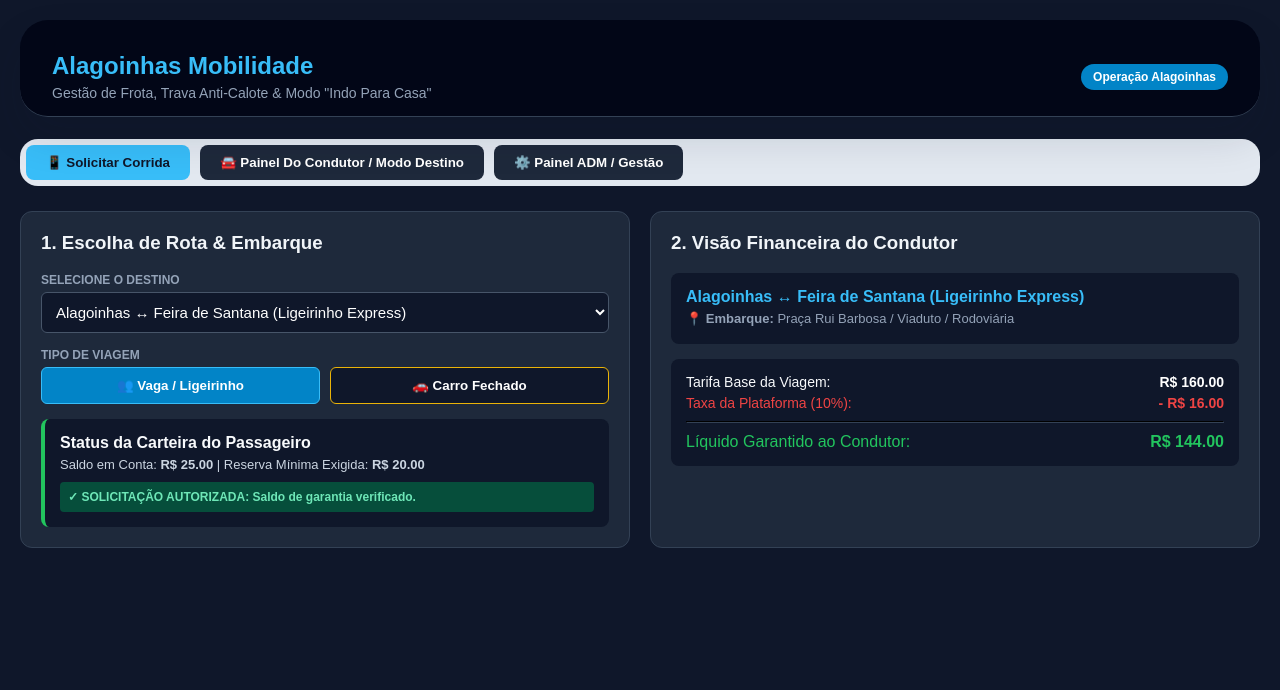
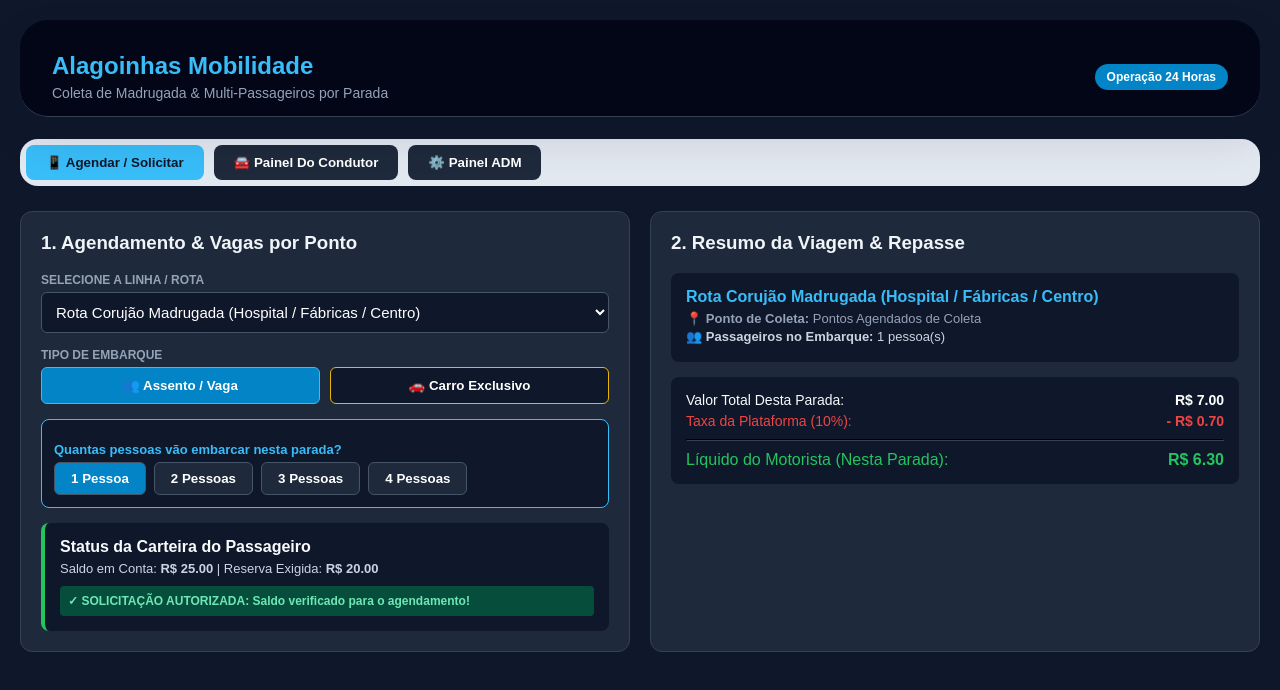
Before and after one commit to flavioaraujooficial-droid/alagoinhas-mobilidade, a React (Vite) app in the folder frontend/: page / in a window 1280 px wide. Shown: the top 690 px of the page. Built offline with nearby package versions, Linux system fonts and the light colour scheme.

Commit message:
Refactor routes and improve UI for scheduling
Updated route details and modified UI elements for better clarity and functionality.

```diff
--- a/frontend/src/main.jsx
+++ b/frontend/src/main.jsx
@@ -4,6 +4,9 @@ import './styles.css';
 
 // Tabela base de Linhas e Rotas do Hub de Alagoinhas
 const ROTAS_ALAGOINHAS_INICIAL = [
+  // --- ROTA DE CORUJÃO / MADRUGADA (COLETA PROGRAMADA) ---
+  { id: 15, nome: "Rota Corujão Madrugada (Hospital / Fábricas / Centro)", categoria: "Madrugada", tipo: "Van / Carro Compartilhado", tarifaColetivo: 7.00, tarifaExclusivo: 40.00, pontoEmbarque: "Pontos Agendados de Coleta", vagasObrigatorias: 4, taxaRetornoVazio: 0.00 },
+
   // --- EIXOS RODOVIÁRIOS / LIGEIRINHO EXPRESS ---
   { id: 13, nome: "Alagoinhas ↔ Feira de Santana (Ligeirinho Express)", categoria: "Intermunicipal", tipo: "Carro Compartilhado (4 Vagas)", tarifaColetivo: 40.00, tarifaExclusivo: 160.00, pontoEmbarque: "Praça Rui Barbosa / Viaduto / Rodoviária", vagasObrigatorias: 4, taxaRetornoVazio: 30.00 },
   { id: 14, nome: "Alagoinhas ↔ Salvador (Ligeirinho Express)", categoria: "Intermunicipal", tipo: "Carro Compartilhado (4 Vagas)", tarifaColetivo: 50.00, tarifaExclusivo: 200.00, pontoEmbarque: "Praça Rui Barbosa / Viaduto / Rodoviária", vagasObrigatorias: 4, taxaRetornoVazio: 50.00 },
@@ -20,16 +23,16 @@ const ROTAS_ALAGOINHAS_INICIAL = [
 
   // --- INTERMUNICIPAIS REGIONAIS ---
   { id: 9, nome: "Pedrão ↔ Alagoinhas", categoria: "Intermunicipal", tipo: "Regional", tarifaColetivo: 9.00, tarifaExclusivo: 60.00, pontoEmbarque: "Viaduto / Centro", vagasObrigatorias: 1, taxaRetornoVazio: 15.00 },
-  { id: 10, nome: "Aramari ↔ Alagoinhas", categoria: "Intermunicipal", tipo: "Regional", tarifaColetivo: 6.00, tarifaExclusivo: 35.00, pontoEmbarque: "Terminal Central", vagasObrigatorias: 1, taxaRetornoVazio: 10.00 },
-  { id: 11, nome: "Catu / Pojuca ↔ Alagoinhas", categoria: "Intermunicipal", tipo: "Regional", tarifaColetivo: 8.50, tarifaExclusivo: 55.00, pontoEmbarque: "Transbordo / Rodoviária", vagasObrigatorias: 1, taxaRetornoVazio: 15.00 }
+  { id: 10, nome: "Aramari ↔ Alagoinhas", categoria: "Intermunicipal", tipo: "Regional", tarifaColetivo: 6.00, tarifaExclusivo: 35.00, pontoEmbarque: "Terminal Central", vagasObrigatorias: 1, taxaRetornoVazio: 10.00 }
 ];
 
 function App() {
   const [abaAtiva, setAbaAtiva] = useState('passageiro');
-  const [idRotaSelecionada, setIdRotaSelecionada] = useState(13);
+  const [idRotaSelecionada, setIdRotaSelecionada] = useState(15); // Padrão: Corujão Madrugada
   const [modalidade, setModalidade] = useState('coletivo');
+  const [qtdPassageirosPonto, setQtdPassageirosPonto] = useState(1); // Número de pessoas no mesmo ponto
 
-  // RECURSO "INDO PARA CASA" (MODO DESTINO CONDUTOR)
+  // RECURSO "INDO PARA CASA"
   const [modoIndoParaCasa, setModoIndoParaCasa] = useState(false);
   const [destinoCasa, setDestinoCasa] = useState('Estêvão');
 
@@ -41,23 +44,16 @@ function App() {
   const [taxaPlataforma, setTaxaPlataforma] = useState(10);
   const [reservaMinimaPassageiro, setReservaMinimaPassageiro] = useState(20.00);
   const [saldoCarteiraPassageiro, setSaldoCarteiraPassageiro] = useState(25.00);
-  const [incluirGarantiaRetorno, setIncluirGarantiaRetorno] = useState(false);
 
   const [rotas, setRotas] = useState(ROTAS_ALAGOINHAS_INICIAL);
-  const [novaRota, setNovaRota] = useState({ nome: '', categoria: 'Urbana', tarifaColetivo: 5, tarifaExclusivo: 30, pontoEmbarque: 'Centro', taxaRetornoVazio: 10 });
-
   const rotaSelecionada = rotas.find(r => r.id === Number(idRotaSelecionada)) || rotas[0];
 
   // CÁLCULOS
-  const tarifaBaseCalculada = modalidade === 'coletivo' ? rotaSelecionada.tarifaColetivo : rotaSelecionada.tarifaExclusivo;
-  const eLigeirinhoColetivo = modalidade === 'coletivo' && rotaSelecionada.vagasObrigatorias === 4;
-  const faturamentoTotalCarro = eLigeirinhoColetivo ? (rotaSelecionada.tarifaColetivo * 4) : tarifaBaseCalculada;
+  const tarifaUnitaria = modalidade === 'coletivo' ? rotaSelecionada.tarifaColetivo : rotaSelecionada.tarifaExclusivo;
+  const valorTotalPague = modalidade === 'coletivo' ? (tarifaUnitaria * qtdPassageirosPonto) : tarifaUnitaria;
 
-  const adicionalRetorno = (modalidade === 'exclusivo' && incluirGarantiaRetorno) ? rotaSelecionada.taxaRetornoVazio : 0;
-  const faturamentoBrutoComRetorno = faturamentoTotalCarro + adicionalRetorno;
-
-  const valorDescontoPlataforma = (faturamentoBrutoComRetorno * taxaPlataforma) / 100;
-  const valorLiquidoMotorista = faturamentoBrutoComRetorno - valorDescontoPlataforma;
+  const valorDescontoPlataforma = (valorTotalPague * taxaPlataforma) / 100;
+  const valorLiquidoMotorista = valorTotalPague - valorDescontoPlataforma;
 
   const passageiroAprovado = saldoCarteiraPassageiro >= reservaMinimaPassageiro;
 
@@ -75,15 +71,6 @@ function App() {
     }
   };
 
-  const adicionarNovaRota = (e) => {
-    e.preventDefault();
-    if (!novaRota.nome) return;
-    const novoid = rotas.length > 0 ? Math.max(...rotas.map(r => r.id)) + 1 : 1;
-    setRotas([...rotas, { ...novaRota, id: novoid, vagasObrigatorias: 1 }]);
-    setNovaRota({ nome: '', categoria: 'Urbana', tarifaColetivo: 5, tarifaExclusivo: 30, pontoEmbarque: 'Centro', taxaRetornoVazio: 10 });
-    alert('Nova rota adicionada com sucesso!');
-  };
-
   return (
     <div style={{ fontFamily: 'sans-serif', backgroundColor: '#0f172a', color: '#f8fafc', minHeight: '100vh', padding: '20px' }}>
 
@@ -91,23 +78,23 @@ function App() {
       <header style={{ borderBottom: '1px solid #334155', paddingBottom: '15px', marginBottom: '20px', display: 'flex', justifyContent: 'space-between', alignItems: 'center' }}>
         <div>
           <h1 style={{ color: '#38bdf8', margin: 0, fontSize: '24px' }}>Alagoinhas Mobilidade</h1>
-          <p style={{ color: '#94a3b8', margin: '5px 0 0 0', fontSize: '14px' }}>Gestão de Frota, Trava Anti-Calote & Modo "Indo Para Casa"</p>
+          <p style={{ color: '#94a3b8', margin: '5px 0 0 0', fontSize: '14px' }}>Coleta de Madrugada & Multi-Passageiros por Parada</p>
         </div>
         <span style={{ backgroundColor: '#0284c7', padding: '6px 12px', borderRadius: '20px', fontSize: '12px', fontWeight: 'bold' }}>
-          Operação Alagoinhas
+          Operação 24 Horas
         </span>
       </header>
 
       {/* Navegação */}
       <nav style={{ display: 'flex', gap: '10px', marginBottom: '25px', flexWrap: 'wrap' }}>
         <button onClick={() => setAbaAtiva('passageiro')} style={{ padding: '10px 20px', borderRadius: '8px', border: 'none', backgroundColor: abaAtiva === 'passageiro' ? '#38bdf8' : '#1e293b', color: abaAtiva === 'passageiro' ? '#0f172a' : '#fff', fontWeight: 'bold', cursor: 'pointer' }}>
-          📱 Solicitar Corrida
+          📱 Agendar / Solicitar
         </button>
         <button onClick={() => setAbaAtiva('motorista_painel')} style={{ padding: '10px 20px', borderRadius: '8px', border: 'none', backgroundColor: abaAtiva === 'motorista_painel' ? '#22c55e' : '#1e293b', color: abaAtiva === 'motorista_painel' ? '#0f172a' : '#fff', fontWeight: 'bold', cursor: 'pointer' }}>
-          🚘 Painel do Condutor / Modo Destino
+          🚘 Painel do Condutor
         </button>
         <button onClick={() => setAbaAtiva('adm')} style={{ padding: '10px 20px', borderRadius: '8px', border: 'none', backgroundColor: abaAtiva === 'adm' ? '#eab308' : '#1e293b', color: abaAtiva === 'adm' ? '#0f172a' : '#fff', fontWeight: 'bold', cursor: 'pointer' }}>
-          ⚙️ Painel ADM / Gestão
+          ⚙️ Painel ADM
         </button>
       </nav>
 
@@ -116,10 +103,10 @@ function App() {
         <div style={{ display: 'grid', gridTemplateColumns: 'repeat(auto-fit, minmax(300px, 1fr))', gap: '20px' }}>
 
           <div style={{ backgroundColor: '#1e293b', padding: '20px', borderRadius: '12px', border: '1px solid #334155' }}>
-            <h3 style={{ marginTop: 0, color: '#f1f5f9' }}>1. Escolha de Rota & Embarque</h3>
+            <h3 style={{ marginTop: 0, color: '#f1f5f9' }}>1. Agendamento & Vagas por Ponto</h3>
 
             <div style={{ marginBottom: '15px' }}>
-              <label style={{ display: 'block', color: '#94a3b8', fontSize: '12px', marginBottom: '5px' }}>SELECIONE O DESTINO</label>
+              <label style={{ display: 'block', color: '#94a3b8', fontSize: '12px', marginBottom: '5px' }}>SELECIONE A LINHA / ROTA</label>
               <select value={idRotaSelecionada} onChange={(e) => setIdRotaSelecionada(e.target.value)} style={{ width: '100%', padding: '10px', borderRadius: '6px', backgroundColor: '#0f172a', color: '#fff', border: '1px solid #475569' }}>
                 {rotas.map(r => (
                   <option key={r.id} value={r.id}>{r.nome}</option>
@@ -128,35 +115,54 @@ function App() {
             </div>
 
             <div style={{ marginBottom: '15px' }}>
-              <label style={{ display: 'block', color: '#94a3b8', fontSize: '12px', marginBottom: '5px' }}>TIPO DE VIAGEM</label>
+              <label style={{ display: 'block', color: '#94a3b8', fontSize: '12px', marginBottom: '5px' }}>TIPO DE EMBARQUE</label>
               <div style={{ display: 'flex', gap: '10px' }}>
                 <button
                   onClick={() => setModalidade('coletivo')}
                   style={{ flex: 1, padding: '10px', borderRadius: '6px', border: '1px solid #38bdf8', backgroundColor: modalidade === 'coletivo' ? '#0284c7' : '#0f172a', color: '#fff', fontWeight: 'bold', cursor: 'pointer' }}>
-                  👥 Vaga / Ligeirinho
+                  👥 Assento / Vaga
                 </button>
                 <button
                   onClick={() => setModalidade('exclusivo')}
                   style={{ flex: 1, padding: '10px', borderRadius: '6px', border: '1px solid #eab308', backgroundColor: modalidade === 'exclusivo' ? '#ca8a04' : '#0f172a', color: '#fff', fontWeight: 'bold', cursor: 'pointer' }}>
-                  🚗 Carro Fechado
+                  🚗 Carro Exclusivo
                 </button>
               </div>
             </div>
+
+            {/* Seletor de Quantidade de Pessoas no Mesmo Embarque */}
+            {modalidade === 'coletivo' && (
+              <div style={{ marginBottom: '15px', backgroundColor: '#0f172a', padding: '12px', borderRadius: '8px', border: '1px solid #38bdf8' }}>
+                <label style={{ display: 'block', color: '#38bdf8', fontSize: '13px', fontWeight: 'bold', marginBottom: '5px' }}>
+                  Quantas pessoas vão embarcar nesta parada?
+                </label>
+                <div style={{ display: 'flex', gap: '8px', alignItems: 'center' }}>
+                  {[1, 2, 3, 4].map(num => (
+                    <button
+                      key={num}
+                      onClick={() => setQtdPassageirosPonto(num)}
+                      style={{ padding: '8px 16px', borderRadius: '6px', border: '1px solid #475569', backgroundColor: qtdPassageirosPonto === num ? '#0284c7' : '#1e293b', color: '#fff', fontWeight: 'bold', cursor: 'pointer' }}>
+                      {num} {num === 1 ? 'Pessoa' : 'Pessoas'}
+                    </button>
+                  ))}
+                </div>
+              </div>
+            )}
 
             {/* Trava Anti-Calote */}
             <div style={{ backgroundColor: '#0f172a', padding: '15px', borderRadius: '8px', borderLeft: passageiroAprovado ? '4px solid #22c55e' : '4px solid #ef4444' }}>
               <h4 style={{ margin: '0 0 5px 0', color: '#f8fafc' }}>Status da Carteira do Passageiro</h4>
               <p style={{ margin: '3px 0', fontSize: '13px', color: '#cbd5e1' }}>
-                Saldo em Conta: <strong>R$ {saldoCarteiraPassageiro.toFixed(2)}</strong> | Reserva Mínima Exigida: <strong>R$ {reservaMinimaPassageiro.toFixed(2)}</strong>
+                Saldo em Conta: <strong>R$ {saldoCarteiraPassageiro.toFixed(2)}</strong> | Reserva Exigida: <strong>R$ {reservaMinimaPassageiro.toFixed(2)}</strong>
               </p>
 
               {passageiroAprovado ? (
                 <div style={{ marginTop: '10px', padding: '8px', backgroundColor: '#064e3b', color: '#6ee7b7', borderRadius: '4px', fontSize: '12px', fontWeight: 'bold' }}>
-                  ✓ SOLICITAÇÃO AUTORIZADA: Saldo de garantia verificado.
+                  ✓ SOLICITAÇÃO AUTORIZADA: Saldo verificado para o agendamento!
                 </div>
               ) : (
                 <div style={{ marginTop: '10px', padding: '8px', backgroundColor: '#7f1d1d', color: '#fca5a5', borderRadius: '4px', fontSize: '12px', fontWeight: 'bold' }}>
-                  ⚠️ BLOQUEADO: Saldo inferior à reserva de R$ {reservaMinimaPassageiro.toFixed(2)}.
+                  ⚠️ BLOQUEADO: Saldo insuficiente na reserva de garantia.
                 </div>
               )}
             </div>
@@ -164,17 +170,22 @@ function App() {
           </div>
 
           <div style={{ backgroundColor: '#1e293b', padding: '20px', borderRadius: '12px', border: '1px solid #334155' }}>
-            <h3 style={{ marginTop: 0, color: '#f1f5f9' }}>2. Visão Financeira do Condutor</h3>
+            <h3 style={{ marginTop: 0, color: '#f1f5f9' }}>2. Resumo da Viagem & Repasse</h3>
 
             <div style={{ backgroundColor: '#0f172a', padding: '15px', borderRadius: '8px', marginBottom: '15px' }}>
               <p style={{ margin: '0 0 5px 0', color: '#38bdf8', fontWeight: 'bold' }}>{rotaSelecionada.nome}</p>
-              <p style={{ margin: '3px 0', fontSize: '13px', color: '#94a3b8' }}>📍 <strong>Embarque:</strong> {rotaSelecionada.pontoEmbarque}</p>
+              <p style={{ margin: '3px 0', fontSize: '13px', color: '#94a3b8' }}>
+                📍 <strong>Ponto de Coleta:</strong> {rotaSelecionada.pontoEmbarque}
+              </p>
+              <p style={{ margin: '3px 0', fontSize: '13px', color: '#cbd5e1' }}>
+                👥 <strong>Passageiros no Embarque:</strong> {modalidade === 'coletivo' ? `${qtdPassageirosPonto} pessoa(s)` : 'Carro Fechado'}
+              </p>
             </div>
 
             <div style={{ backgroundColor: '#0f172a', padding: '15px', borderRadius: '8px' }}>
               <div style={{ display: 'flex', justifyContent: 'space-between', marginBottom: '5px', fontSize: '14px' }}>
-                <span>Tarifa Base da Viagem:</span>
-                <strong style={{ color: '#fff' }}>R$ {faturamentoTotalCarro.toFixed(2)}</strong>
+                <span>Valor Total Desta Parada:</span>
+                <strong style={{ color: '#fff' }}>R$ {valorTotalPague.toFixed(2)}</strong>
               </div>
               <div style={{ display: 'flex', justifyContent: 'space-between', marginBottom: '5px', fontSize: '14px', color: '#ef4444' }}>
                 <span>Taxa da Plataforma ({taxaPlataforma}%):</span>
@@ -182,7 +193,7 @@ function App() {
               </div>
               <hr style={{ borderColor: '#334155', margin: '10px 0' }} />
               <div style={{ display: 'flex', justifyContent: 'space-between', fontSize: '16px', color: '#22c55e' }}>
-                <span>Líquido Garantido ao Condutor:</span>
+                <span>Líquido do Motorista (Nesta Parada):</span>
                 <strong>R$ {valorLiquidoMotorista.toFixed(2)}</strong>
               </div>
             </div>
@@ -191,53 +202,23 @@ function App() {
         </div>
       )}
 
-      {/* 2. ABA PAINEL DO CONDUTOR / MODO INDO PARA CASA */}
+      {/* 2. ABA PAINEL DO CONDUTOR */}
       {abaAtiva === 'motorista_painel' && (
         <div style={{ backgroundColor: '#1e293b', padding: '20px', borderRadius: '12px', border: '1px solid #334155' }}>
-          <h3 style={{ marginTop: 0, color: '#22c55e' }}>Painel do Condutor & Rota de Retorno</h3>
+          <h3 style={{ marginTop: 0, color: '#22c55e' }}>Painel do Condutor: Escala de Madrugada</h3>
           <p style={{ color: '#94a3b8', fontSize: '14px' }}>
-            Ative o <strong>Modo "Indo para Casa"</strong> no encerramento do seu turno para o aplicativo alocar corridas no seu trajeto de volta.
+            Atenda grupos de trabalhadores com rotas agendadas sequenciais.
           </p>
 
-          <div style={{ backgroundColor: '#0f172a', padding: '20px', borderRadius: '10px', marginBottom: '20px', border: '1px solid #334155' }}>
-            <div style={{ display: 'flex', alignItems: 'center', justifyContent: 'space-between', flexWrap: 'wrap', gap: '10px' }}>
-              <div>
-                <h4 style={{ margin: 0, color: '#f8fafc' }}>🏠 Status da Rota Final de Retorno</h4>
-                <p style={{ margin: '5px 0 0 0', color: '#94a3b8', fontSize: '13px' }}>
-                  {modoIndoParaCasa ? `Buscando passageiros com destino a: ${destinoCasa}` : 'Modo padrão ativo (Atendendo todas as áreas de Alagoinhas)'}
-                </p>
-              </div>
-
-              <button
-                onClick={() => setModoIndoParaCasa(!modoIndoParaCasa)}
-                style={{ padding: '10px 20px', borderRadius: '8px', border: 'none', backgroundColor: modoIndoParaCasa ? '#22c55e' : '#475569', color: '#fff', fontWeight: 'bold', cursor: 'pointer' }}>
-                {modoIndoParaCasa ? '✓ MODO "INDO PARA CASA" ATIVO' : 'ATIVAR MODO "INDO PARA CASA"'}
-              </button>
+          <div style={{ backgroundColor: '#0f172a', padding: '15px', borderRadius: '8px', borderLeft: '4px solid #38bdf8' }}>
+            <h4 style={{ margin: '0 0 5px 0', color: '#38bdf8' }}>Exemplo de Rota Agendada (Saída da Madrugada):</h4>
+            <div style={{ fontSize: '13px', color: '#cbd5e1', marginTop: '10px' }}>
+              <p style={{ margin: '4px 0' }}>📍 <strong>Parada 1 (04:45):</strong> Hospital Regional (2 Passageiros) — <em>R$ 14,00</em></p>
+              <p style={{ margin: '4px 0' }}>📍 <strong>Parada 2 (04:55):</strong> Posto BR / Mangalô (1 Passageiro) — <em>R$ 7,00</em></p>
+              <p style={{ margin: '4px 0' }}>📍 <strong>Parada 3 (05:05):</strong> Centro / Praça (1 Passageiro) — <em>R$ 7,00</em></p>
+              <hr style={{ borderColor: '#334155', margin: '8px 0' }} />
+              <p style={{ margin: '4px 0', color: '#22c55e', fontWeight: 'bold' }}>💰 Total acumulado na corrida: R$ 28,00 em 20 minutos de trajeto.</p>
             </div>
-
-            {modoIndoParaCasa && (
-              <div style={{ marginTop: '15px', paddingTop: '15px', borderTop: '1px solid #334155', display: 'flex', alignItems: 'center', gap: '15px', flexWrap: 'wrap' }}>
-                <label style={{ fontSize: '13px', color: '#38bdf8', fontWeight: 'bold' }}>SELEICONE SEU DISTRITO / POVOADO DE RESIDÊNCIA:</label>
-                <select value={destinoCasa} onChange={(e) => setDestinoCasa(e.target.value)} style={{ padding: '8px', borderRadius: '6px', backgroundColor: '#1e293b', color: '#fff', border: '1px solid #475569', fontWeight: 'bold' }}>
-                  <option value="Estêvão">Estêvão</option>
-                  <option value="Boa União">Boa União</option>
-                  <option value="Fazenda Catuzinho">Fazenda Catuzinho</option>
-                  <option value="Riacho da Guia / Calu">Riacho da Guia / Calu</option>
-                  <option value="Aramari">Aramari</option>
-                  <option value="Pedrão">Pedrão</option>
-                  <option value="Catu / Pojuca">Catu / Pojuca</option>
-                </select>
-              </div>
-            )}
-          </div>
-
-          <div style={{ backgroundColor: '#0f172a', padding: '15px', borderRadius: '8px', borderLeft: '4px solid #22c55e' }}>
-            <h4 style={{ margin: '0 0 5px 0', color: '#22c55e' }}>Como funciona a otimização de retorno:</h4>
-            <ul style={{ margin: '5px 0 0 0', paddingLeft: '20px', color: '#cbd5e1', fontSize: '13px', lineHeight: '1.6' }}>
-              <li>O sistema canaliza passageiros do Centro de Alagoinhas que pretendem desembarcar no seu caminho de volta.</li>
-              <li>Evita que o condutor rode de vaga vazia ou absorva o custo do combustível do retorno para casa.</li>
-              <li>Faturamento direto creditado na carteira com verificação do saldo de garantia prévio.</li>
-            </ul>
           </div>
         </div>
       )}
```
